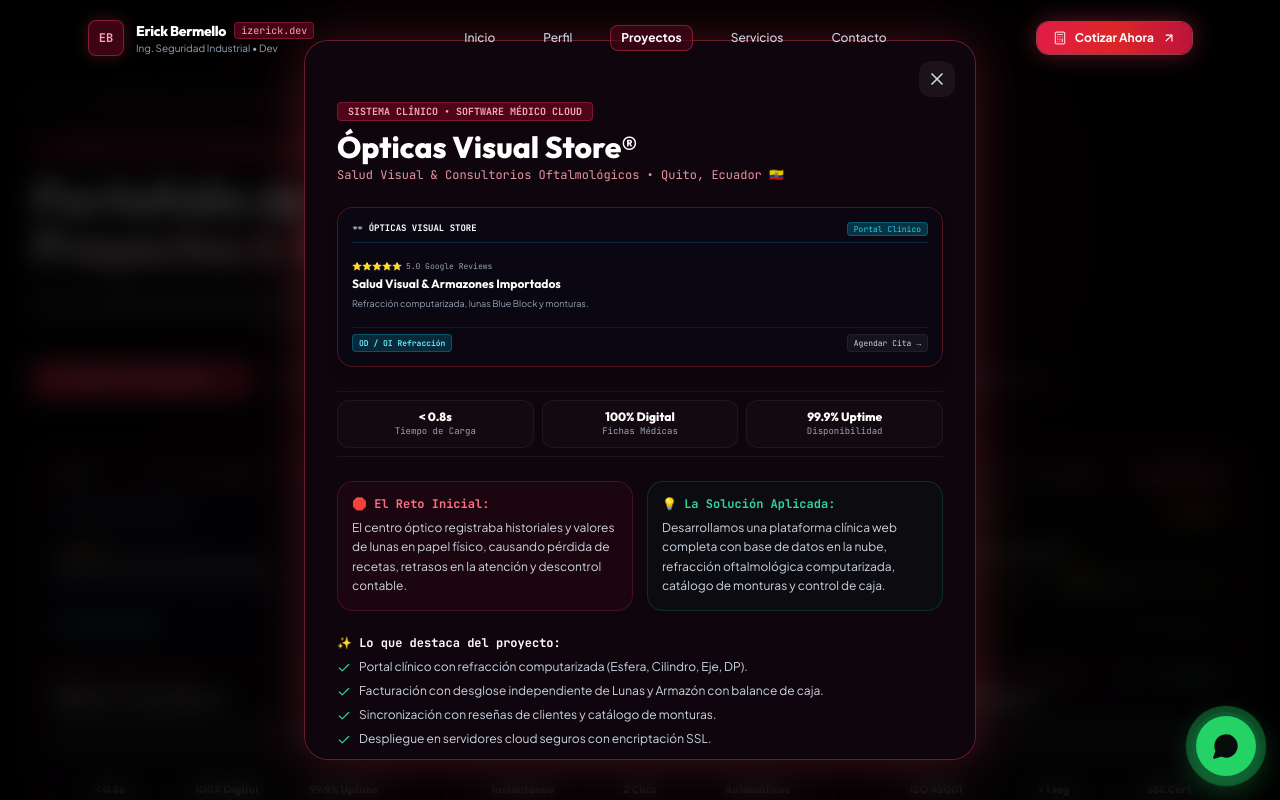
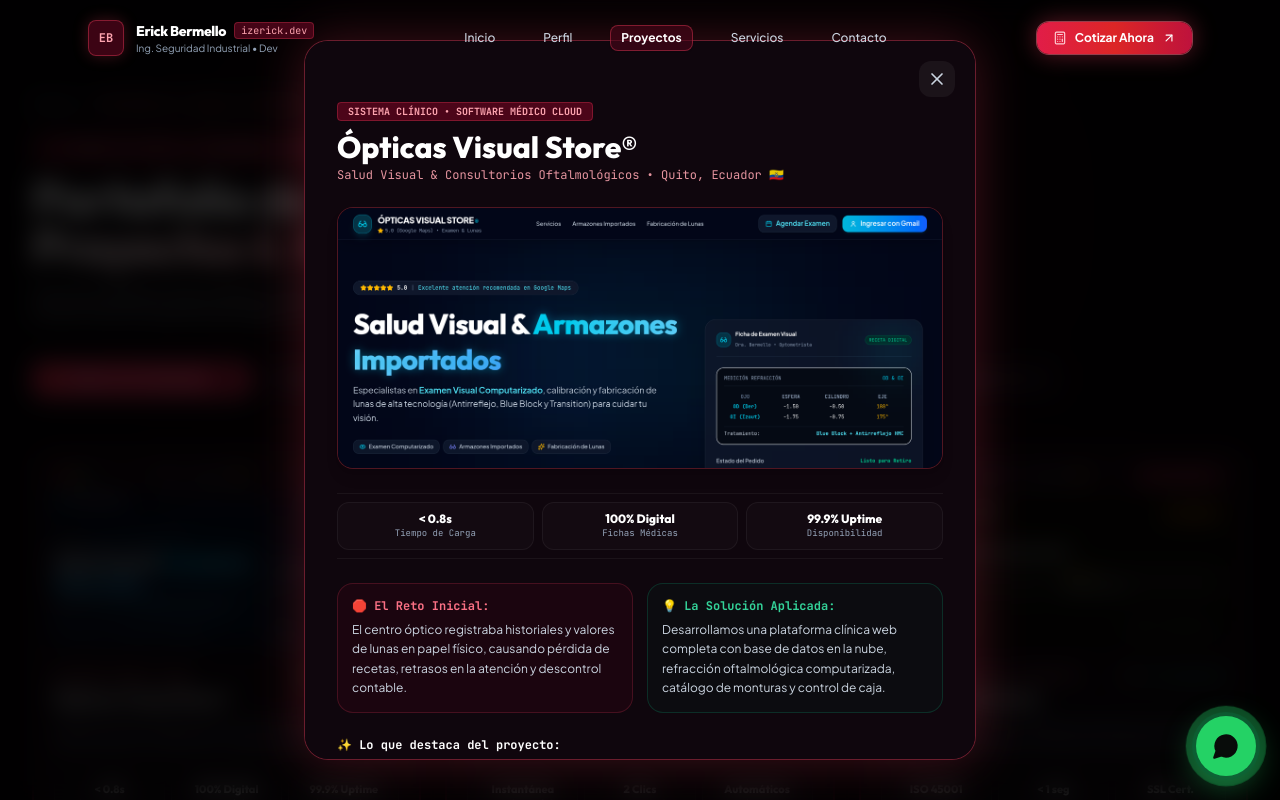
Before and after one commit to izerick/izerick-portfolio, a React (Vite) app: page /proyectos in a window 1280 px wide. Both pictures are taken after a click on the element 226 px from the left and 664 px from the top of the page. Shown: the top 800 px of the page. Built offline with nearby package versions, Linux system fonts and the light colour scheme.

Commit message:
feat: render pixel-perfect desktop screenshot for optica.izerick.dev like Vercel in card and modal

```diff
--- a/src/pages/ProjectsPage.tsx
+++ b/src/pages/ProjectsPage.tsx
@@ -26,6 +26,7 @@ interface ProjectItemData {
   status: string;
   accentColor: string;
   previewType: 'optical' | 'ecommerce' | 'corporate' | 'bot' | 'restaurant' | 'realestate';
+  image?: string;
   liveUrl?: string;
   description: string;
   challenge: string;
@@ -47,6 +48,7 @@ const PROJECTS_DATA: ProjectItemData[] = [
     status: '🟢 En Producción',
     accentColor: 'from-cyan-900/30 via-blue-950/40 to-purple-950/30 border-cyan-500/30 text-cyan-400',
     previewType: 'optical',
+    image: '/optica-preview.png',
     liveUrl: 'https://optica.izerick.dev',
     description: 'Plataforma web médica para consultorios ópticos. Integra fichas clínicas con refracción computarizada (OD/OI), panel de facturación desglosada de lunas y armazones, y agenda médica.',
     challenge: 'El centro óptico registraba historiales y valores de lunas en papel físico, causando pérdida de recetas, retrasos en la atención y descontrol contable.',
@@ -468,9 +470,18 @@ export const ProjectsPage: React.FC = () => {
                     </span>
                   </div>
 
-                  {/* High-Fidelity Visual Interface Simulation */}
-                  <div className="relative h-[155px] overflow-hidden">
-                    <ProjectMockupPreview type={proj.previewType} />
+                  {/* High-Fidelity Visual Interface or Captured Screenshot (Vercel Style) */}
+                  <div className="relative h-[155px] overflow-hidden bg-[#070308]">
+                    {proj.image ? (
+                      <img
+                        src={proj.image}
+                        alt={proj.name}
+                        className="w-full h-full object-cover object-top transform group-hover:scale-105 transition-transform duration-500"
+                        loading="lazy"
+                      />
+                    ) : (
+                      <ProjectMockupPreview type={proj.previewType} />
+                    )}
 
                     {/* Hover Overlay */}
                     <div className="absolute inset-0 bg-rose-950/40 opacity-0 group-hover:opacity-100 transition-opacity flex items-center justify-center backdrop-blur-[1px]">
@@ -635,9 +646,19 @@ export const ProjectsPage: React.FC = () => {
               </p>
             </div>
 
-            {/* Visual Modal Mockup Preview */}
-            <div className="rounded-2xl bg-[#090407] border border-rose-500/30 overflow-hidden shadow-lg h-[160px]">
-              <ProjectMockupPreview type={selectedProject.previewType} />
+            {/* Visual Modal Mockup or Real Screenshot */}
+            <div className="rounded-2xl bg-[#090407] border border-rose-500/30 overflow-hidden shadow-lg">
+              {selectedProject.image ? (
+                <img
+                  src={selectedProject.image}
+                  alt={selectedProject.name}
+                  className="w-full h-auto max-h-[260px] object-cover object-top"
+                />
+              ) : (
+                <div className="h-[160px]">
+                  <ProjectMockupPreview type={selectedProject.previewType} />
+                </div>
+              )}
             </div>
 
             {/* Metrics */}
```
Also changed, not shown: public/optica-preview.png (added).
